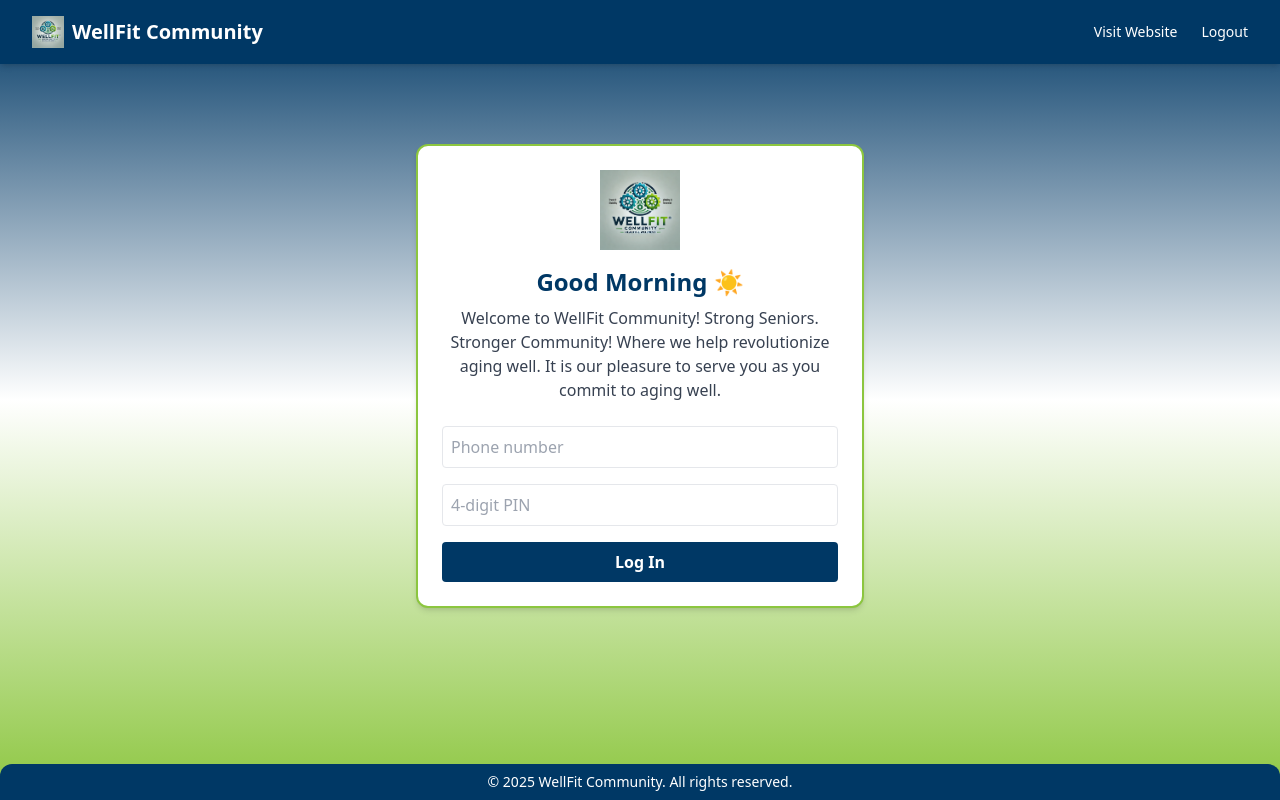
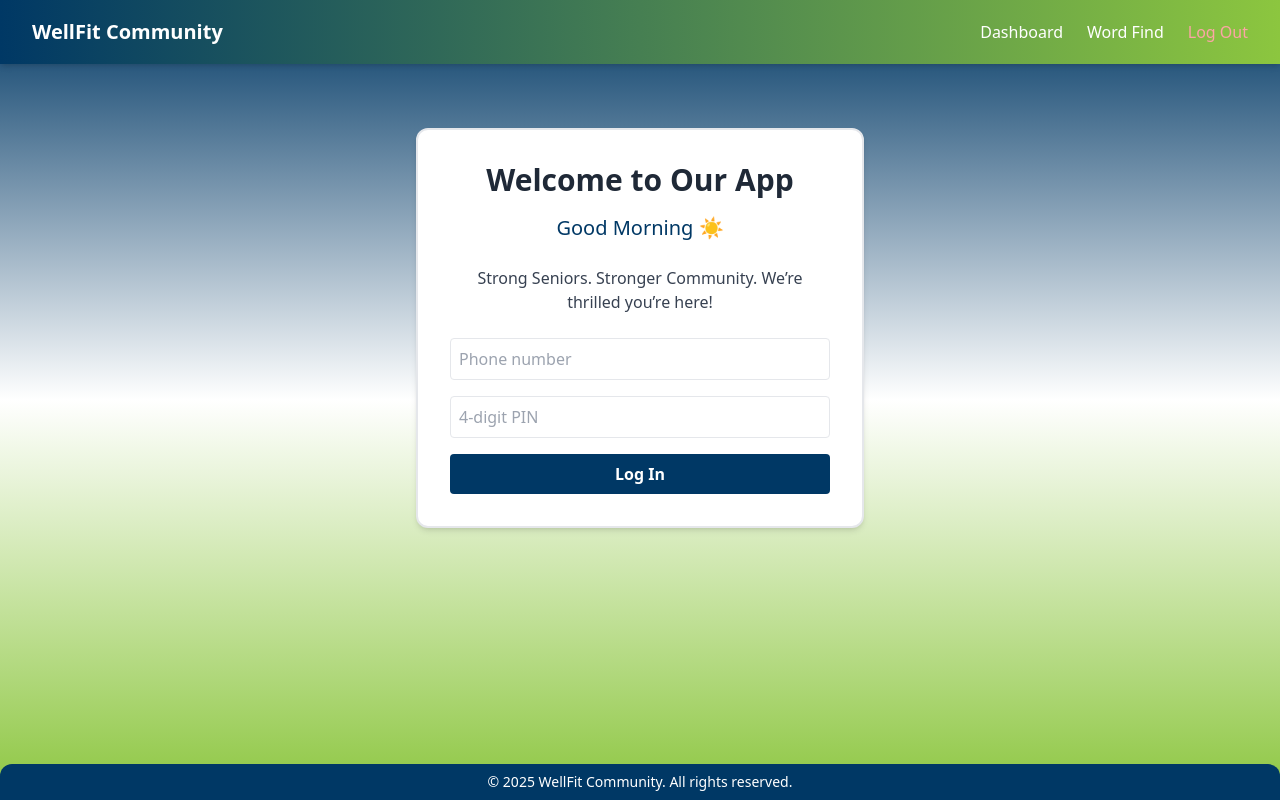
Before and after one commit to WellFitCommunity/WellFit-Community-Daily-Complete, a React (Create React App) app: page / in a window 1280 px wide. Built offline with nearby package versions, Linux system fonts and the light colour scheme.

Commit message:
Your update

```diff
--- a/src/App.tsx
+++ b/src/App.tsx
@@ -1,27 +1,60 @@
+// src/App.tsx
 import React from 'react';
-import { Routes, Route } from 'react-router-dom';
-import WelcomePage from './components/WelcomePage';
-import Dashboard from './components/Dashboard';
-import WordFind from './components/WordFind';
-import Header from './components/Header';
-import Footer from './components/Footer';
+import { Routes, Route, Navigate } from 'react-router-dom';
 
-const App: React.FC = () => {
-  return (
+import Header         from './components/Header';
+import Footer         from './components/Footer';
+import WelcomePage    from './components/WelcomePage';
+import Dashboard      from './components/Dashboard';
+import CheckInTracker from './components/CheckInTracker';
+import WordFind       from './components/WordFind';
+import LogoutPage     from './components/LogoutPage';
+import RequireAuth    from './components/RequireAuth';
+
+const App: React.FC = () => (
   <div className="min-h-screen flex flex-col bg-gradient-to-b from-wellfit-blue via-white to-wellfit-green">
     <Header />
 
-      <main className="flex-grow p-4">
+    <main className="flex-grow">
       <Routes>
+        {/* 1) Unprotected welcome/login */}
         <Route path="/" element={<WelcomePage />} />
-          <Route path="/dashboard" element={<Dashboard />} />
-          <Route path="/wordfind" element={<WordFind />} />
+
+        {/* 2) Protected screens */}
+        <Route
+          path="/dashboard"
+          element={
+            <RequireAuth>
+              <Dashboard />
+            </RequireAuth>
+          }
+        />
+        <Route
+          path="/checkin"
+          element={
+            <RequireAuth>
+              <CheckInTracker />
+            </RequireAuth>
+          }
+        />
+        <Route
+          path="/wordfind"
+          element={
+            <RequireAuth>
+              <WordFind />
+            </RequireAuth>
+          }
+        />
+
+        {/* 3) Logout (5s countdown → “/”) */}
+        <Route path="/logout" element={<LogoutPage />} />
+
+        {/* 4) Anything else → back to welcome */}
+        <Route path="*" element={<Navigate to="/" replace />} />
       </Routes>
     </main>
 
     <Footer />
   </div>
 );
-};
-
 export default App;
--- a/src/components/Header.tsx
+++ b/src/components/Header.tsx
@@ -1,78 +1,69 @@
 // src/components/Header.tsx
 import React, { useState } from 'react';
 import { Link } from 'react-router-dom';
-import { Menu } from 'lucide-react';
+import { Menu, X } from 'lucide-react';
 
 const Header: React.FC = () => {
   const [menuOpen, setMenuOpen] = useState(false);
 
   return (
-    <header className="bg-[#003865] shadow-md">
+    <header className="bg-gradient-to-r from-wellfit-blue to-wellfit-green shadow-md">
       <div className="max-w-7xl mx-auto px-4 sm:px-6 lg:px-8">
         <div className="flex justify-between items-center h-16">
-
-          {/* Logo and Title */}
-          <div className="flex items-center">
-            <Link to="/" className="flex items-center">
-              <img
-                src="/android-chrome-192x192.png"
-                alt="WellFit Community logo"
-                className="h-8 w-8"
-              />
-              <span className="ml-2 text-xl font-bold text-white">WellFit Community</span>
-            </Link>
+          {/* Logo / Title */}
+          <div className="text-white text-xl font-bold">
+            WellFit Community
           </div>
 
           {/* Desktop Nav */}
-          <nav className="hidden md:flex space-x-6 items-center">
-            <a
-              href="https://www.theWellFitCommunity.org"
-              target="_blank"
-              rel="noopener noreferrer"
-              className="text-white hover:text-[#8cc63f] text-sm"
-            >
-              Visit Website
-            </a>
-            <Link
-              to="/logout"
-              className="text-white hover:text-red-400 text-sm"
-            >
-              Logout
+          <nav className="hidden md:flex space-x-6">
+            <Link to="/dashboard" className="text-white hover:text-[#8cc63f] transition">
+              Dashboard
+            </Link>
+            <Link to="/wordfind" className="text-white hover:text-[#8cc63f] transition">
+              Word Find
+            </Link>
+            <Link to="/logout" className="text-red-300 hover:text-red-500 transition">
+              Log Out
             </Link>
           </nav>
 
           {/* Mobile Menu Button */}
-          <div className="md:hidden">
           <button
-              onClick={() => setMenuOpen(!menuOpen)}
-              className="p-2 rounded-md text-white hover:text-[#8cc63f] focus:outline-none"
+            onClick={() => setMenuOpen(open => !open)}
+            className="md:hidden text-white focus:outline-none"
+            aria-label="Toggle menu"
           >
-              <Menu size={24} />
+            {menuOpen ? <X size={24} /> : <Menu size={24} />}
           </button>
         </div>
       </div>
-      </div>
 
-      {/* Mobile Menu */}
+      {/* Mobile Nav */}
       {menuOpen && (
-        <div className="md:hidden bg-[#003865] shadow-inner">
-          <div className="px-2 pt-2 pb-3 space-y-1">
-            <a
-              href="https://www.theWellFitCommunity.org"
-              target="_blank"
-              rel="noopener noreferrer"
-              className="block px-3 py-2 rounded-md text-base font-medium text-white hover:text-[#8cc63f]"
+        <nav className="md:hidden px-4 pb-4 space-y-2">
+          <Link
+            to="/dashboard"
+            onClick={() => setMenuOpen(false)}
+            className="block text-white hover:text-[#8cc63f] transition"
           >
-              Visit Website
-            </a>
+            Dashboard
+          </Link>
+          <Link
+            to="/wordfind"
+            onClick={() => setMenuOpen(false)}
+            className="block text-white hover:text-[#8cc63f] transition"
+          >
+            Word Find
+          </Link>
           <Link
             to="/logout"
-              className="block px-3 py-2 rounded-md text-base font-medium text-white hover:text-red-400"
+            onClick={() => setMenuOpen(false)}
+            className="block text-red-300 hover:text-red-500 transition"
           >
-              Logout
+            Log Out
           </Link>
-          </div>
-        </div>
+        </nav>
       )}
     </header>
   );
--- /dev/null
+++ b/src/components/LogoutPage.tsx
@@ -0,0 +1,38 @@
+// src/components/LogoutPage.tsx
+import React, { useEffect, useState } from 'react';
+import { useNavigate } from 'react-router-dom';
+
+const LogoutPage: React.FC = () => {
+  const navigate = useNavigate();
+  const [sec, setSec] = useState(5);
+
+  // 1) Clear storage on mount
+  useEffect(() => {
+    localStorage.removeItem('wellfitPhone');
+    localStorage.removeItem('wellfitPin');
+  }, []);
+
+  // 2) Countdown UI
+  useEffect(() => {
+    if (sec <= 0) return;
+    const t = setTimeout(() => setSec(sec - 1), 1000);
+    return () => clearTimeout(t);
+  }, [sec]);
+
+  // 3) Redirect when countdown finishes
+  useEffect(() => {
+    const t = setTimeout(() => {
+      navigate('/', { replace: true });
+    }, 5000);
+    return () => clearTimeout(t);
+  }, [navigate]);
+
+  return (
+    <div className="p-8 text-center">
+      <h2 className="text-2xl mb-4">You’ve been logged out</h2>
+      <p>Returning to the Welcome screen in {sec} second{sec !== 1 && 's'}…</p>
+    </div>
+  );
+};
+
+export default LogoutPage;
--- /dev/null
+++ b/src/components/RequireAuth.tsx
@@ -0,0 +1,16 @@
+// src/components/RequireAuth.tsx
+import { Navigate, useLocation } from 'react-router-dom';
+
+const RequireAuth = ({ children }: { children: JSX.Element }) => {
+  const location = useLocation();
+  const phone    = localStorage.getItem('wellfitPhone');
+  const pin      = localStorage.getItem('wellfitPin');
+
+  if (!phone || !pin) {
+    // send them back to WelcomePage at "/"
+    return <Navigate to="/" state={{ from: location }} replace />;
+  }
+  return children;
+};
+
+export default RequireAuth;
--- a/src/components/WelcomePage.tsx
+++ b/src/components/WelcomePage.tsx
@@ -1,3 +1,4 @@
+// src/components/WelcomeScreen.tsx
 import React, { useState, useEffect } from 'react';
 import { useNavigate } from 'react-router-dom';
 
@@ -8,48 +9,40 @@
   return 'Good Evening 🌙';
 };
 
-const WelcomePage: React.FC = () => {
+const WelcomeScreen: React.FC = () => {
   const navigate = useNavigate();
   const [phone, setPhone] = useState('');
-  const [pin, setPin] = useState('');
+  const [pin, setPin]     = useState('');
 
-  // Redirect if already logged in
+  // If they’re already logged in, go straight to dashboard
   useEffect(() => {
-    const ph = localStorage.getItem('phone');
-    const pn = localStorage.getItem('pin');
-    if (ph && pn) navigate('/dashboard');
+    const ph = localStorage.getItem('wellfitPhone');
+    const pn = localStorage.getItem('wellfitPin');
+    if (ph && pn) {
+      navigate('/dashboard', { replace: true });
+    }
   }, [navigate]);
 
-  const handleLogin = () => {
-    if (phone && pin) {
-      localStorage.setItem('phone', phone);
-      localStorage.setItem('pin', pin);
-      navigate('/dashboard');
-    } else {
-      alert('Please enter both phone and PIN.');
+  const handleLogin = (e: React.FormEvent) => {
+    e.preventDefault();
+    if (!phone || !pin) {
+      return alert('Please enter both phone and PIN.');
     }
+    // Persist the exact keys RequireAuth expects
+    localStorage.setItem('wellfitPhone', phone);
+    localStorage.setItem('wellfitPin',   pin);
+    navigate('/dashboard', { replace: true });
   };
 
   return (
-    <section className="bg-white border-2 border-wellfit-green p-6 rounded-xl shadow-md max-w-md mx-auto mt-16">
-      {/* Logo */}
-      <div className="flex justify-center mb-4">
-        <img src="/logo.png" alt="WellFit Community Logo" className="h-20" />
-      </div>
-
-      {/* Time-based greeting */}
-      <h2 className="text-2xl font-semibold text-wellfit-blue mb-2 text-center">
-        {getGreeting()}
-      </h2>
-
-      {/* Website welcome message */}
-      <p className="text-gray-700 mb-6 text-center">
-        Welcome to WellFit Community! Strong Seniors. Stronger Community!
-        Where we help revolutionize aging well. It is our pleasure to serve you as you commit to aging well.
+    <div className="max-w-md mx-auto mt-16 p-8 bg-white rounded-xl shadow-md border-2 border-wellfitGreen text-center">
+      <h1 className="text-3xl font-bold mb-4">Welcome to Our App</h1>
+      <h2 className="text-xl mb-6 text-wellfit-blue">{getGreeting()}</h2>
+      <p className="text-gray-700 mb-6">
+        Strong Seniors. Stronger Community.  We’re thrilled you’re here!
       </p>
 
-      {/* Login form */}
-      <div className="space-y-4">
+      <form onSubmit={handleLogin} className="space-y-4">
         <input
           type="tel"
           placeholder="Phone number"
@@ -59,21 +52,21 @@
         />
         <input
           type="password"
-          placeholder="4‑digit PIN"
+          placeholder="4-digit PIN"
           maxLength={4}
           value={pin}
           onChange={e => setPin(e.target.value)}
           className="w-full p-2 border rounded"
         />
         <button
-          onClick={handleLogin}
+          type="submit"
           className="w-full py-2 bg-wellfit-blue text-white font-semibold rounded"
         >
           Log In
         </button>
-      </div>
-    </section>
+      </form>
+    </div>
   );
 };
 
-export default WelcomePage;
+export default WelcomeScreen;
--- /dev/null
+++ b/src/react-app-env.d.ts
@@ -0,0 +1 @@
+/// <reference types="react-scripts" />
```
Also changed, not shown: 12 other files (tests, documents, lock files or other folders). Lines whose indentation alone changed are shown as unchanged.
